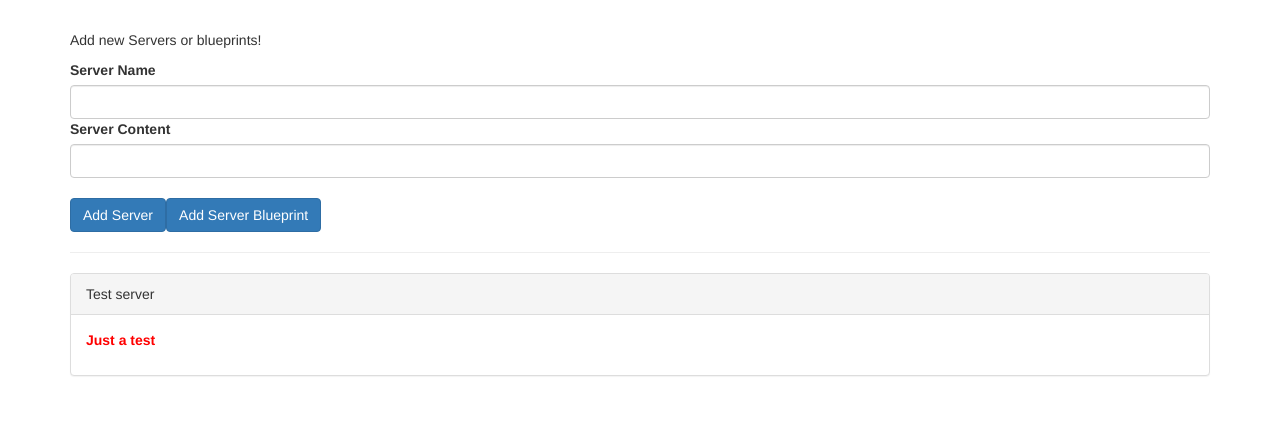
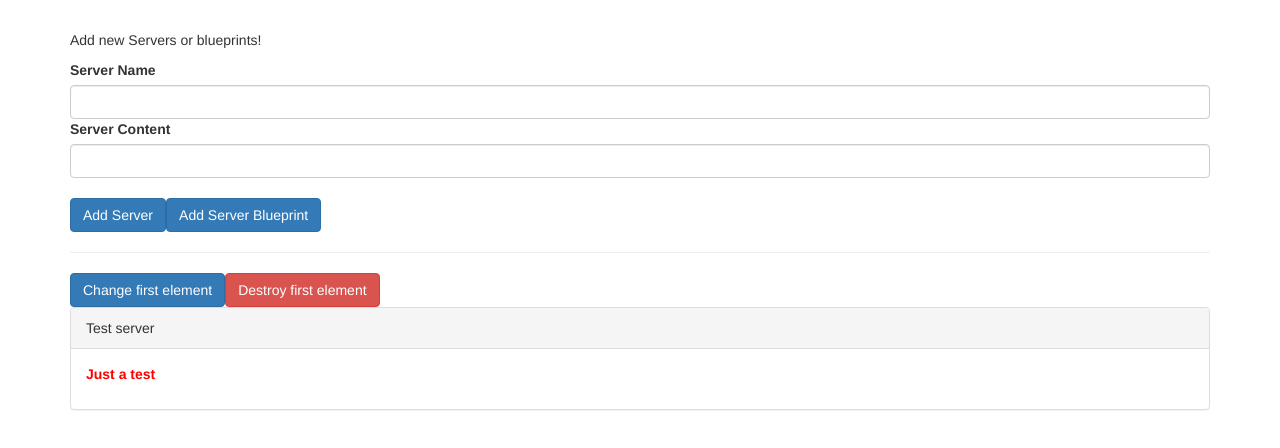
Before and after one commit to marianfx/ng-udemy-files, an Angular app in the folder 7. components-databinding/: page / in a window 1280 px wide. Shown: the top 448 px of the page. Built offline with nearby package versions, Linux system fonts and the light colour scheme.

Commit message:
Added example on how all lifecycle hooks work

```diff
--- a/7. components-databinding/src/app/app.component.html
+++ b/7. components-databinding/src/app/app.component.html
@@ -5,7 +5,14 @@
   <hr>
   <div class="row">
     <div class="col-xs-12">
-      <app-server-element *ngFor="let serverElement of serverElements" [srvElement]="serverElement">
+      <button class="btn btn-primary"
+        (click)="onChangeFirst()">Change first element</button>
+        <button class="btn btn-danger"
+          (click)="onDestroyFirst()">Destroy first element</button>
+
+      <app-server-element *ngFor="let serverElement of serverElements"
+        [srvElement]="serverElement"
+        [name]="serverElement.name">
           <!-- By default everything here is ignored, unless the component has ng-content inside where to put it -->
           <p>
             <strong *ngIf="serverElement.type === 'server'" style="color: red">{{ serverElement.content }}</strong>
--- a/7. components-databinding/src/app/app.component.ts
+++ b/7. components-databinding/src/app/app.component.ts
@@ -35,4 +35,27 @@ export class AppComponent {
       content: blueprintData.blueprintContent
     });
   }
+
+  /**
+   * Used to test-trigger the onChange from the component
+   * Because the Input is changed
+   *
+   * @memberof AppComponent
+   */
+  onChangeFirst() {
+    if (this.serverElements && this.serverElements.length > 0) {
+      this.serverElements[0].name = "Changed!";
+    }
+  }
+
+  /**
+   * Used to test-trigger the onDestroy from the component
+   *
+   * @memberof AppComponent
+   */
+  onDestroyFirst() {
+    if (this.serverElements && this.serverElements.length > 0) {
+      this.serverElements.splice(0, 1);
+    }
+  }
 }
--- a/7. components-databinding/src/app/server-element/server-element.component.html
+++ b/7. components-databinding/src/app/server-element/server-element.component.html
@@ -1,7 +1,7 @@
 
       <div
       class="panel panel-default">
-      <div class="panel-heading">{{ element.name }}</div>
+      <div class="panel-heading" #headingElement>{{ element.name }}</div>
       <div class="panel-body">
         <ng-content></ng-content>
       </div>
--- a/7. components-databinding/src/app/server-element/server-element.component.ts
+++ b/7. components-databinding/src/app/server-element/server-element.component.ts
@@ -1,4 +1,4 @@
-import { Component, OnInit, Input, ViewEncapsulation } from '@angular/core';
+import { Component, OnInit, Input, OnChanges, SimpleChanges, DoCheck, AfterContentInit, AfterContentChecked, AfterViewInit, AfterViewChecked, OnDestroy, ViewChild, ElementRef } from '@angular/core';
 
 @Component({
   selector: 'app-server-element',
@@ -8,15 +8,79 @@ import { Component, OnInit, Input, ViewEncapsulation } from '@angular/core';
   // encapsulation: ViewEncapsulation.Native // same as emulated, but with natural browser ShadowDom usage (only for compatible browsers)
   // encapsulation: ViewEncapsulation.None // no encapsulation => styles applied globally
 })
-export class ServerElementComponent implements OnInit {
+export class ServerElementComponent implements OnInit, OnChanges, DoCheck, AfterContentInit,
+  AfterContentChecked, AfterViewInit, AfterViewChecked,
+  OnDestroy {
   // data binding from parent to child
   @Input("srvElement") // the alias used in the parent accessing the value
   element: { type: string, name: string, content: string};
+  @Input() name: string;
 
+  @ViewChild("headingElement") headingElement: ElementRef;
 
-  constructor() { }
-
-  ngOnInit() {
+  constructor() {
+    console.log("I'm building myself");
   }
 
+  /**
+   * Called only once to initialize the component
+   * @memberof ServerElementComponent
+   */
+  ngOnInit() {
+    console.log("I'm initializing my data");
+    console.log("Text content: " + this.headingElement.nativeElement.textContent); // no value or error (if not using static: true)
+  }
+
+  /**
+   * This is called whenever a change is detected.
+   * Side note: just declaring the method does the trick, but also 'implementing' the interface is the standard
+   */
+  ngOnChanges(changes: SimpleChanges) {
+    console.log("I feel like I'm changing", changes);
+  }
+
+  /**
+   * Don't do anything with huge workload here, because it is called a lot.
+   * Whenever something is triggered, it must check for changes.
+   */
+  ngDoCheck() {
+    console.log("The master checks for changes");
+  }
+
+  /**
+   * Called only once after the 'content' has finished initializing
+   */
+  ngAfterContentInit() {
+    console.log("The content has finished initializing");
+  }
+
+  /**
+   * Called after each DoCheck. Starts being called after content has finished initializing.
+   *
+   * @memberof ServerElementComponent
+   */
+  ngAfterContentChecked() {
+    console.log("The content has finished being checked");
+  }
+
+  /**
+   * Called only once, after the view has been rendered
+   */
+  ngAfterViewInit() {
+    console.log("The view has finished initializing");
+    console.log("Text content after view init: " + this.headingElement.nativeElement.textContent); // has value & access to element
+  }
+
+  /**
+   * Called after the view has been checked for changes. Starts being called after view has finished initializing.
+   *
+   * @memberof ServerElementComponent
+   */
+  ngAfterViewChecked() {
+    console.log("The view has finished being checked");
+  }
+
+  ngOnDestroy() {
+    console.log("I died, I am no more");
+  }
 }
```
